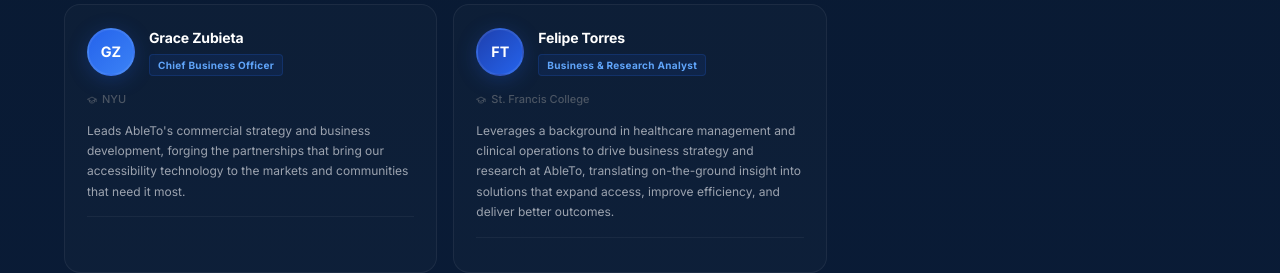
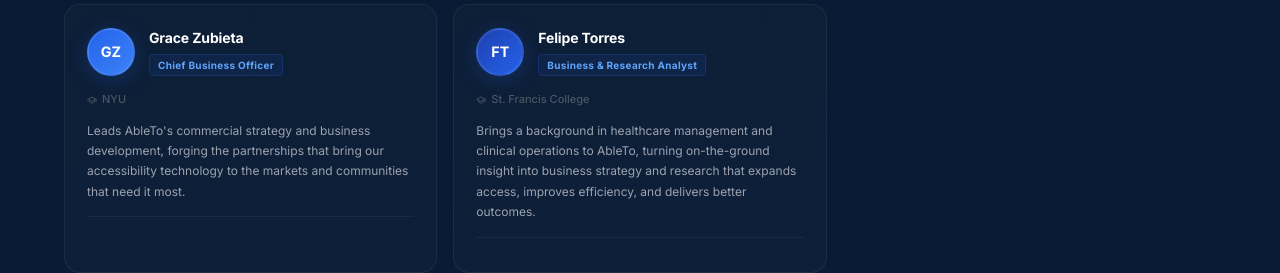
Before and after one commit to emiliodaza/ableto-app, a React (Vite) app: page /team in a window 1280 px wide. Shown: the part 3380-3653 px from the top of the page. Built offline with nearby package versions, Linux system fonts and the light colour scheme.

Commit message:
Team: rephrase Felipe Torres bio to avoid 'leverages'
Co-Authored-By: Claude Sonnet 4.6 <noreply@anthropic.com>

```diff
--- a/src/data/teamData.js
+++ b/src/data/teamData.js
@@ -335,8 +335,8 @@ export const members = [
     isFounder: false,
     isExecutive: false,
     showInEng: false,
-    bio: 'Leverages a background in healthcare management and clinical operations to drive business strategy and research at AbleTo, translating on-the-ground insight into solutions that expand access, improve efficiency, and deliver better outcomes.',
-    bioEs: 'Aplica su formación en gestión de salud y experiencia en servicios clínicos y operaciones para impulsar la estrategia de negocio e investigación en AbleTo, convirtiendo el conocimiento de primera mano en soluciones que amplían el acceso, mejoran la eficiencia y generan mejores resultados.',
+    bio: 'Brings a background in healthcare management and clinical operations to AbleTo, turning on-the-ground insight into business strategy and research that expands access, improves efficiency, and delivers better outcomes.',
+    bioEs: 'Aporta su formación en gestión de salud y experiencia en servicios clínicos y operaciones a AbleTo, convirtiendo el conocimiento de primera mano en estrategia de negocio e investigación que amplía el acceso, mejora la eficiencia y genera mejores resultados.',
     photo: '',
     linkedin: '',
     email: '',
```
